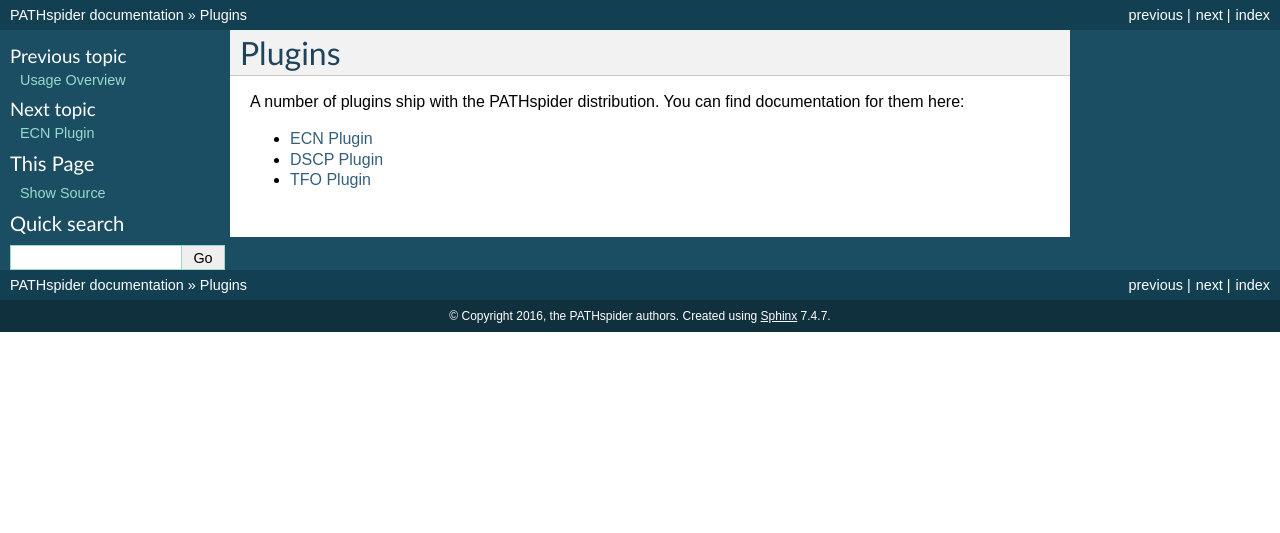
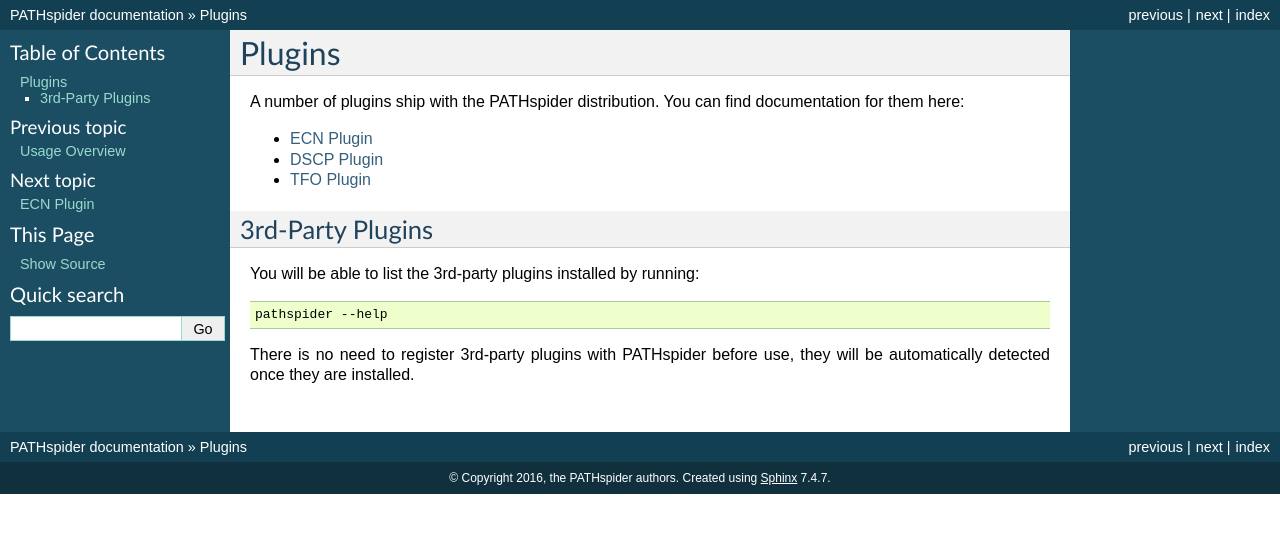
Before and after one commit to mami-project/pathspider, a Sphinx documentation site: the page built from doc/plugins.rst, in a window 1280 px wide. Shown: the top 533 px of the page. Built offline with Sphinx 7.4.7, drawn with Linux system fonts in a browser that asks for light colours.

Commit message:
Add usage for 3rd party plugins

```diff
--- a/doc/plugins.rst
+++ b/doc/plugins.rst
@@ -10,3 +10,15 @@
    plugins/ecn
    plugins/dscp
    plugins/tfo
+
+3rd-Party Plugins
+-----------------
+
+You will be able to list the 3rd-party plugins installed by running:
+
+.. code-block:: shell
+
+ pathspider --help
+
+There is no need to register 3rd-party plugins with PATHspider before use, they
+will be automatically detected once they are installed.
```
